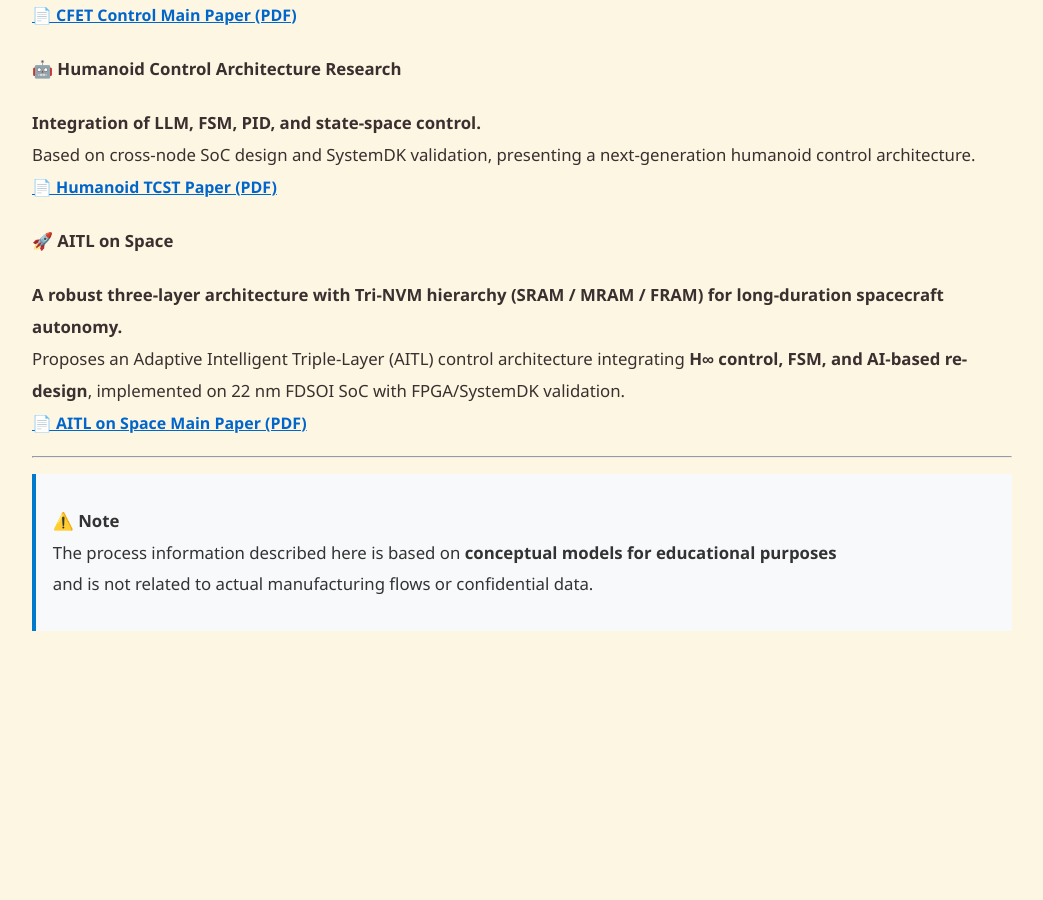
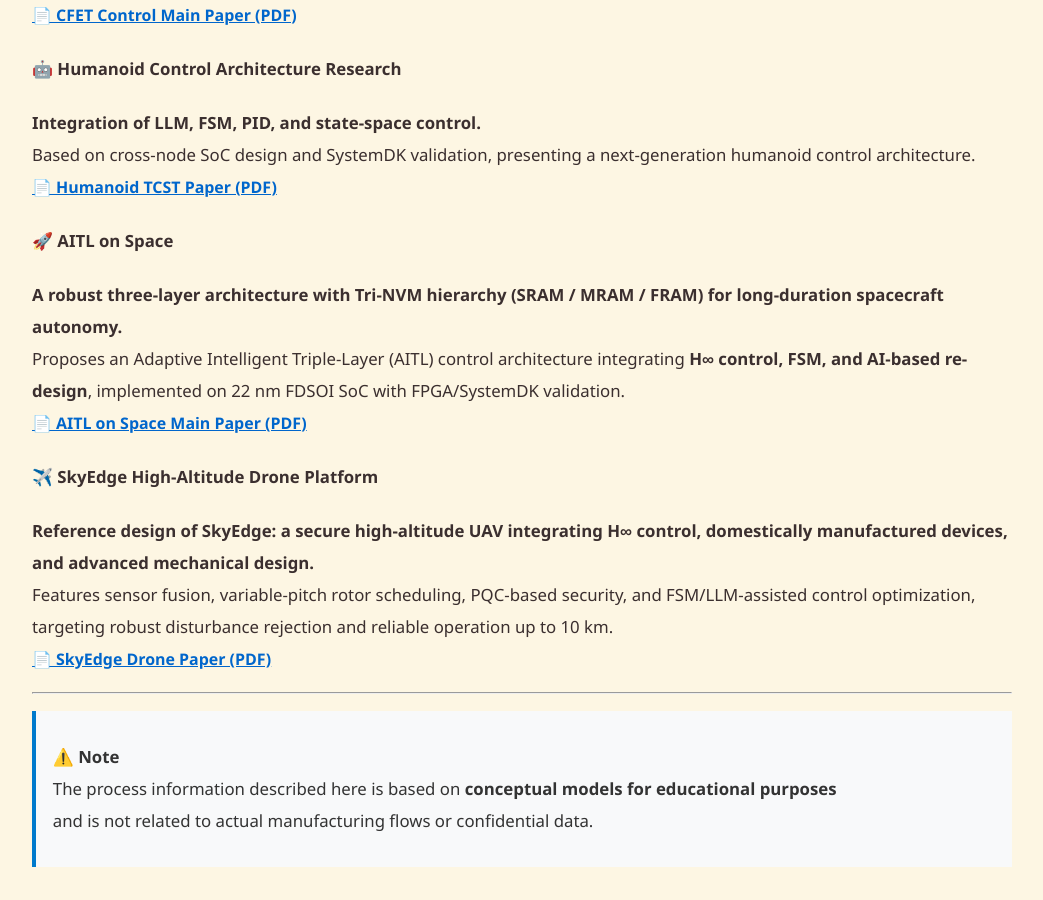
Before and after one commit to Samizo-AITL/Samizo-AITL.github.io, a Jekyll site: the page built from about/career-summary/en/index.md, in a window 1280 px wide and 900 px high, scrolled down 4145 px. Shown: the whole window, without its empty margins (118-1161 px from the left). Built offline with Jekyll 4.4.1, drawn with Linux system fonts in a browser that asks for light colours; before the commit the page ends 4809 px from its top, so only the background shows below that.

Commit message:
Update index.md

```diff
--- a/about/career-summary/en/index.md
+++ b/about/career-summary/en/index.md
@@ -135,6 +135,11 @@ Based on cross-node SoC design and SystemDK validation, presenting a next-genera
 Proposes an Adaptive Intelligent Triple-Layer (AITL) control architecture integrating **H∞ control, FSM, and AI-based re-design**, implemented on 22 nm FDSOI SoC with FPGA/SystemDK validation.
 [📄 AITL on Space Main Paper (PDF)](../docs/aitl_space.pdf)
 
+#### ✈️ SkyEdge High-Altitude Drone Platform
+**Reference design of SkyEdge: a secure high-altitude UAV integrating H∞ control, domestically manufactured devices, and advanced mechanical design.**
+Features sensor fusion, variable-pitch rotor scheduling, PQC-based security, and FSM/LLM-assisted control optimization, targeting robust disturbance rejection and reliable operation up to 10 km.
+[📄 SkyEdge Drone Paper (PDF)](../docs/skyedge_drone.pdf)
+
 ---
 
 > ⚠️ **Note**
```
